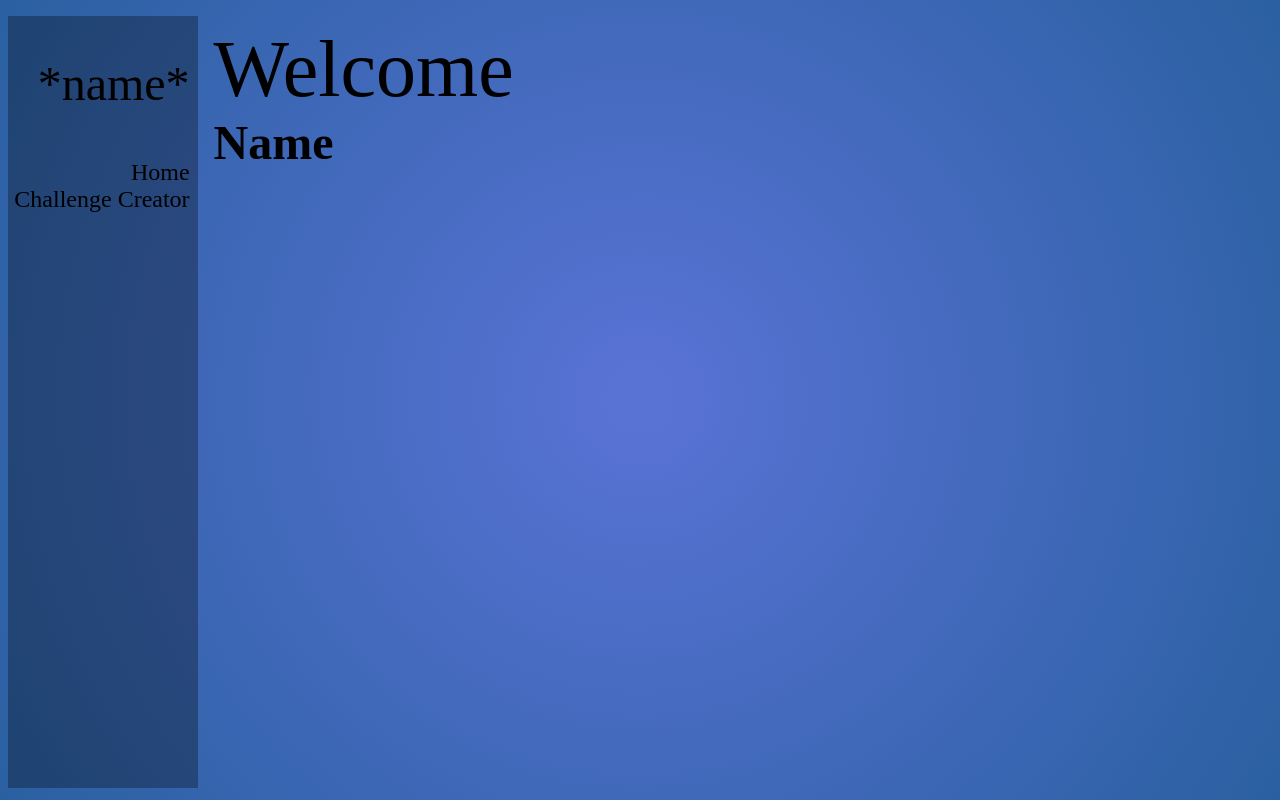
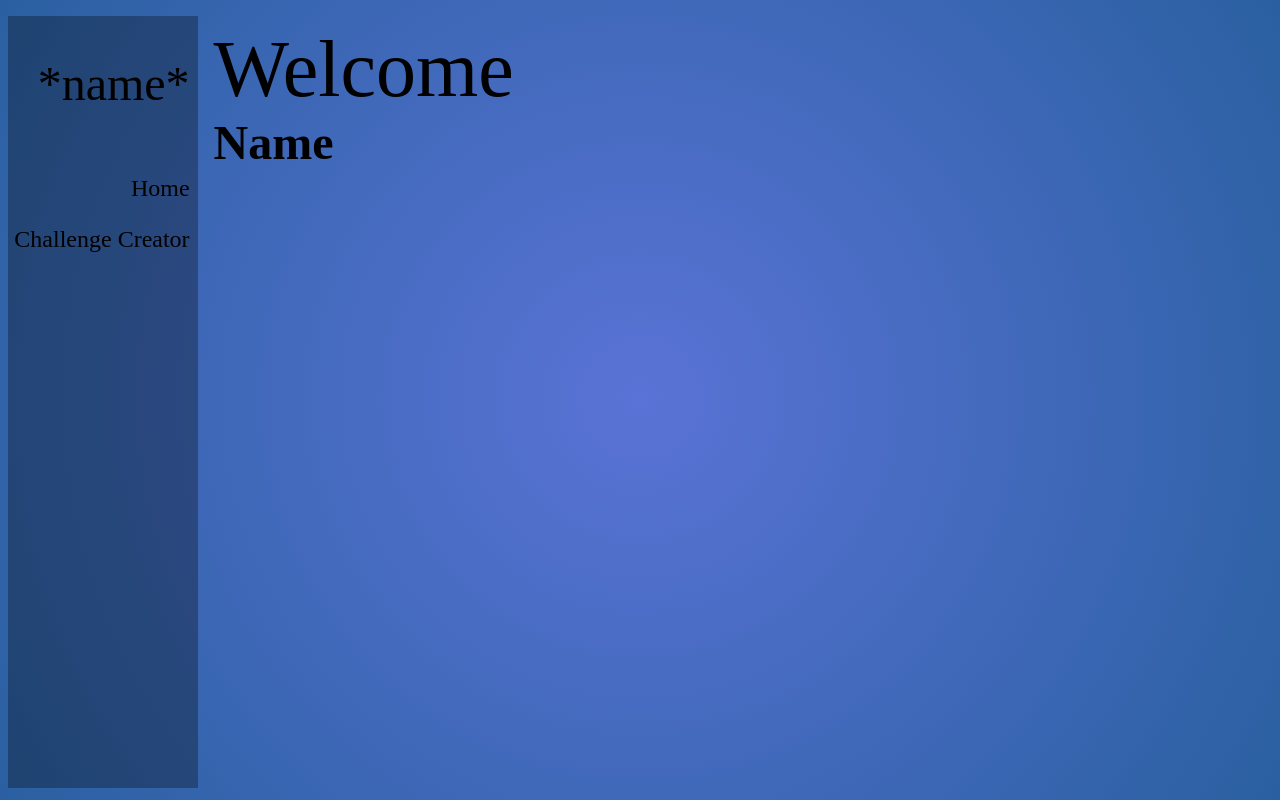
Before and after one commit to dk42506/lbc2-control-panel, a Next.js app: page /homepage in a window 1280 px wide. Built offline with nearby package versions, Linux system fonts and the light colour scheme; a web font is replaced by a local one.

Commit message:
fixing bugs

```diff
--- a/src/styles/Nav.module.css
+++ b/src/styles/Nav.module.css
@@ -9,7 +9,7 @@
 .Title{
     padding-top: 2.5rem;
     padding-right: .5rem;
-    padding-bottom: 3rem;
+    padding-bottom: 4rem;
     text-align: right;
     font-size: 3rem;
 }
@@ -24,3 +24,7 @@
     color: black;
     text-decoration: none;
 }
+
+.element{
+    padding-bottom: 1.5rem;
+}
```
